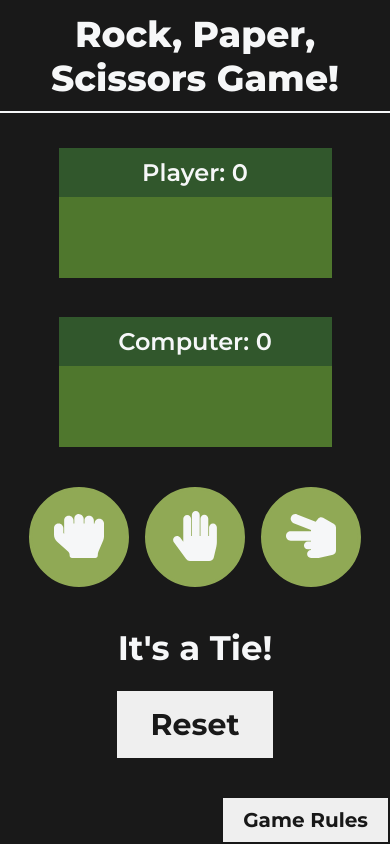
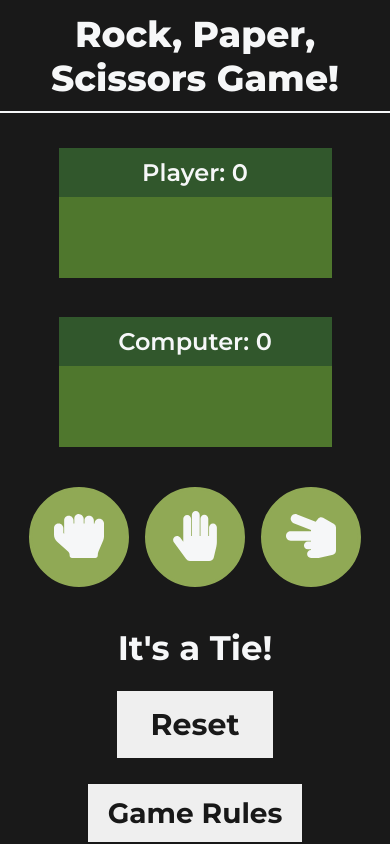
Before and after one commit to ezgsnyrt/rock-paper-scissors-game, a React (Create React App) app: page / in a window 390 px wide. Built offline with nearby package versions, Linux system fonts and the light colour scheme.

Commit message:
add responsive design content for modal considering small sized devices

```diff
--- a/src/App.css
+++ b/src/App.css
@@ -157,11 +157,6 @@ h2 {
 }
 
 
-
-
-
-
-
 @media only screen and (min-width:768px) and (max-width:1439px) {
   .inner-container {
     width: 100%;
--- a/src/Components/Modal/Modal.css
+++ b/src/Components/Modal/Modal.css
@@ -100,8 +100,32 @@
     background: #495057;
 }
 
-/* @media only screen and (min-width:320px) and (max-width:767px) {} */
+@media only screen and (min-width:320px) and (max-width:767px) {
+    .modal-btn-container {
+        height: 15%;
+        display: flex;
+        justify-content: center;
+        align-items: end;
+    }
 
+    .btn-modal {
+        padding: 12px 20px;
+        min-width: 160px;
+        font-size: 28px;
+    }
+
+    .modal-info p {
+        font-size: 20px;
+        font-weight: 600;
+    }
+
+    .close-modal {
+        margin: 2%;
+        padding: 15px 20px;
+        font-size: 20px;
+        font-weight: 800;
+    }
+}
 
 
 @media only screen and (min-width:768px) and (max-width:1439px) {
```
